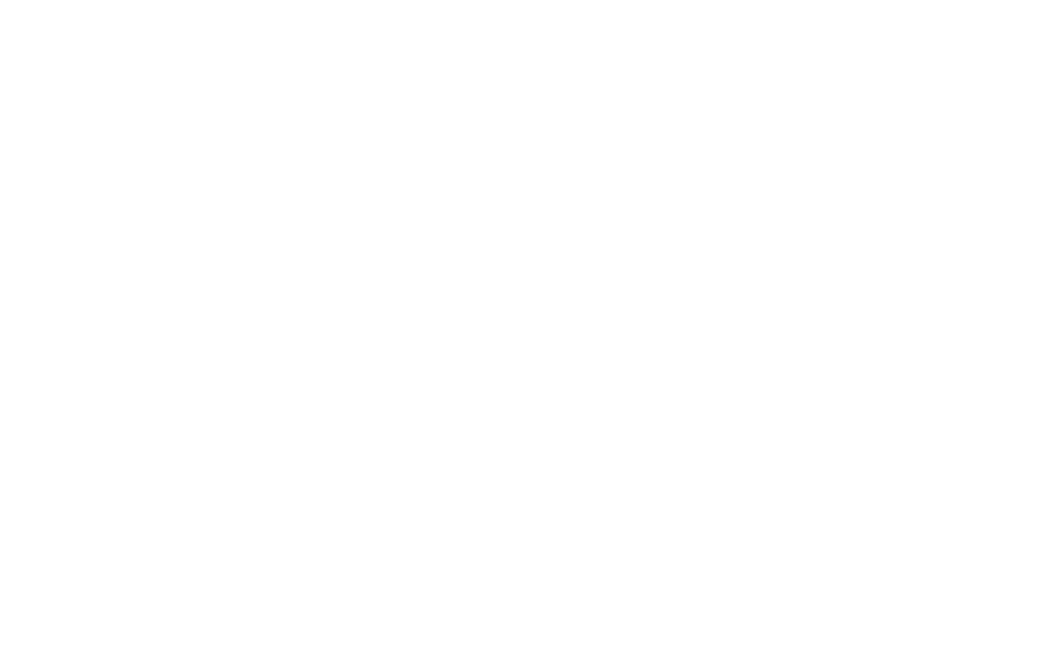
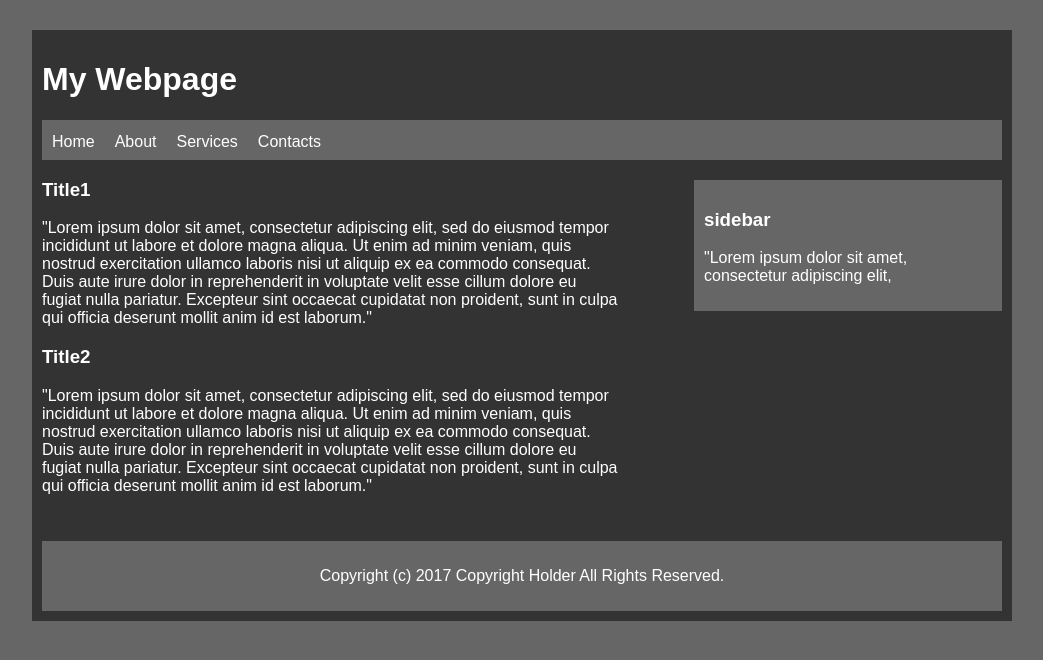
Before and after one commit to flow-wolf/Full-Stack, a plain HTML site: page HTML5/index.html in a window 1280 px wide. Shown: the whole page, without its empty margins (118-1161 px from the left). Drawn offline with Linux system fonts and the light colour scheme.

Commit message:
20170713_1215

```diff
--- a/HTML5/index.html
+++ b/HTML5/index.html
@@ -3,8 +3,113 @@
   <head>
     <meta charset="utf-8">
     <title>html5 tags and elements</title>
+
+    <style>
+      body{
+        background: #666;
+        color: #fff;
+        font-family: arial;
+      }
+      a{
+        color: #fff;
+        text-decoration: none;
+      }
+      ul{
+        padding: 0;
+      }
+
+      #container{
+        background: #333;
+        width: 960px;
+        margin: 30px auto;
+        overflow: hidden;
+        padding: 10px;
+      }
+
+      nav{
+        height: 40px;
+        background: #666;
+      }
+
+      nav ul{
+        padding-top: 13px;
+        padding-left: 10px;
+      }
+
+      nav li{
+        list-style: none;
+        float: left;
+        padding-right: 20px;
+      }
+
+      main{
+        float: left;
+        width: 60%;
+      }
+
+      aside{
+        float: right;
+        width: 30%;
+        background: #666;
+        margin-top: 20px;
+        padding: 10px;
+      }
+
+      footer{
+        text-align: center;
+        padding: 10px;
+        background: #666;
+        margin-top: 30px;
+      }
+
+      .clr{
+        clear: both;
+      }
+
+    </style>
+
+
   </head>
   <body>
+    <div id="container">
+      <header>
+        <h1>My Webpage</h1>
+      </header>
 
+      <nav>
+        <ul>
+          <li><a href="#">Home</a></li>
+          <li><a href="#">About</a></li>
+          <li><a href="#">Services</a></li>
+          <li><a href="#">Contacts</a></li>
+        </ul>
+      </nav>
+
+      <main>
+        <article>
+          <h3>Title1</h3>
+          <p>
+            "Lorem ipsum dolor sit amet, consectetur adipiscing elit, sed do eiusmod tempor incididunt ut labore et dolore magna aliqua. Ut enim ad minim veniam, quis nostrud exercitation ullamco laboris nisi ut aliquip ex ea commodo consequat. Duis aute irure dolor in reprehenderit in voluptate velit esse cillum dolore eu fugiat nulla pariatur. Excepteur sint occaecat cupidatat non proident, sunt in culpa qui officia deserunt mollit anim id est laborum."
+          </p>
+          <h3>Title2</h3>
+          <p>
+            "Lorem ipsum dolor sit amet, consectetur adipiscing elit, sed do eiusmod tempor incididunt ut labore et dolore magna aliqua. Ut enim ad minim veniam, quis nostrud exercitation ullamco laboris nisi ut aliquip ex ea commodo consequat. Duis aute irure dolor in reprehenderit in voluptate velit esse cillum dolore eu fugiat nulla pariatur. Excepteur sint occaecat cupidatat non proident, sunt in culpa qui officia deserunt mollit anim id est laborum."
+          </p>
+        </article>
+      </main>
+
+      <aside>
+        <h3>sidebar</h3>
+        <p>
+          "Lorem ipsum dolor sit amet, consectetur adipiscing elit,
+        </p>
+      </aside>
+
+      <div class="clr"></div>
+
+      <footer>
+        <p>Copyright (c) 2017 Copyright Holder All Rights Reserved.</p>
+      </footer>
+    </div>
   </body>
 </html>
```
